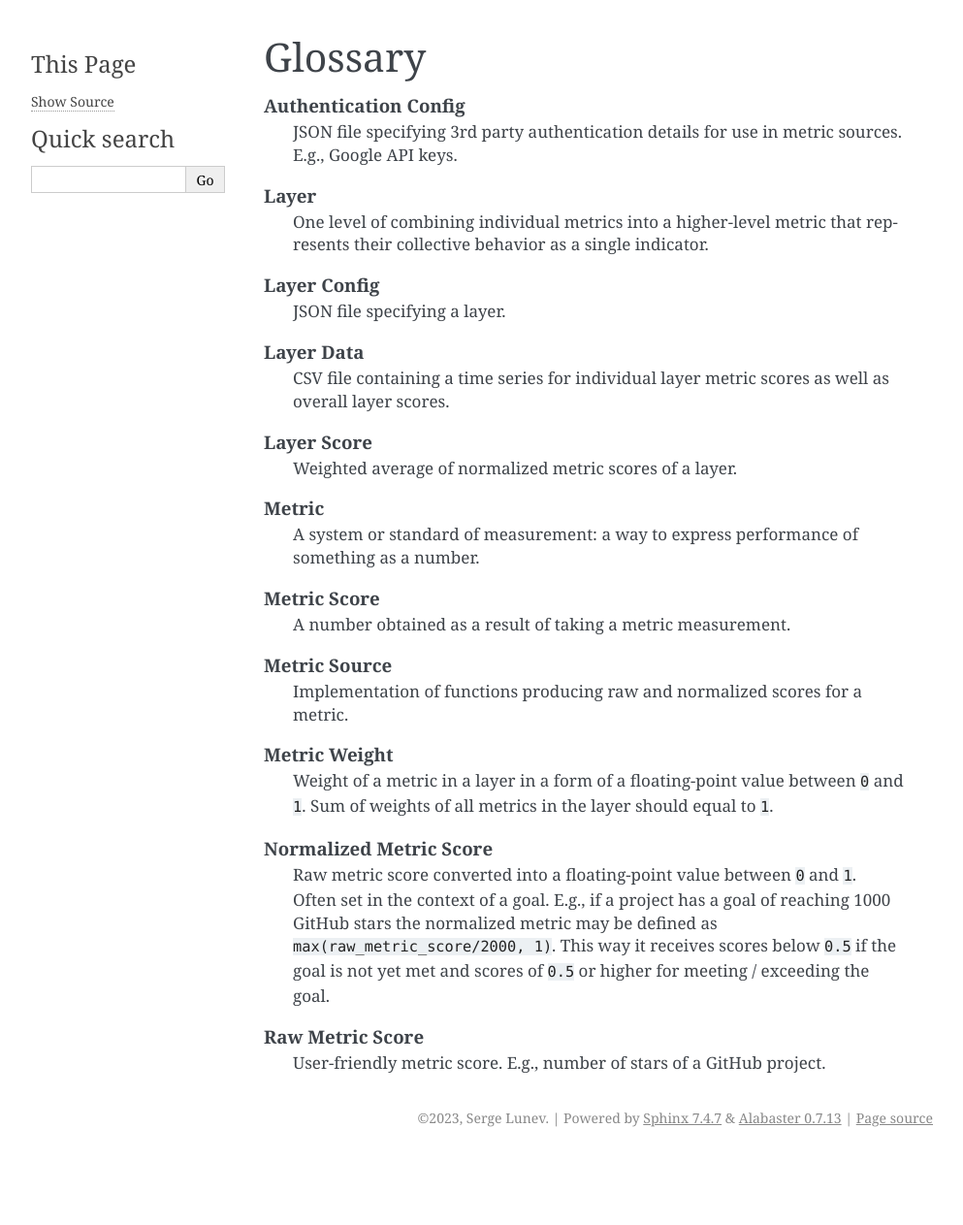
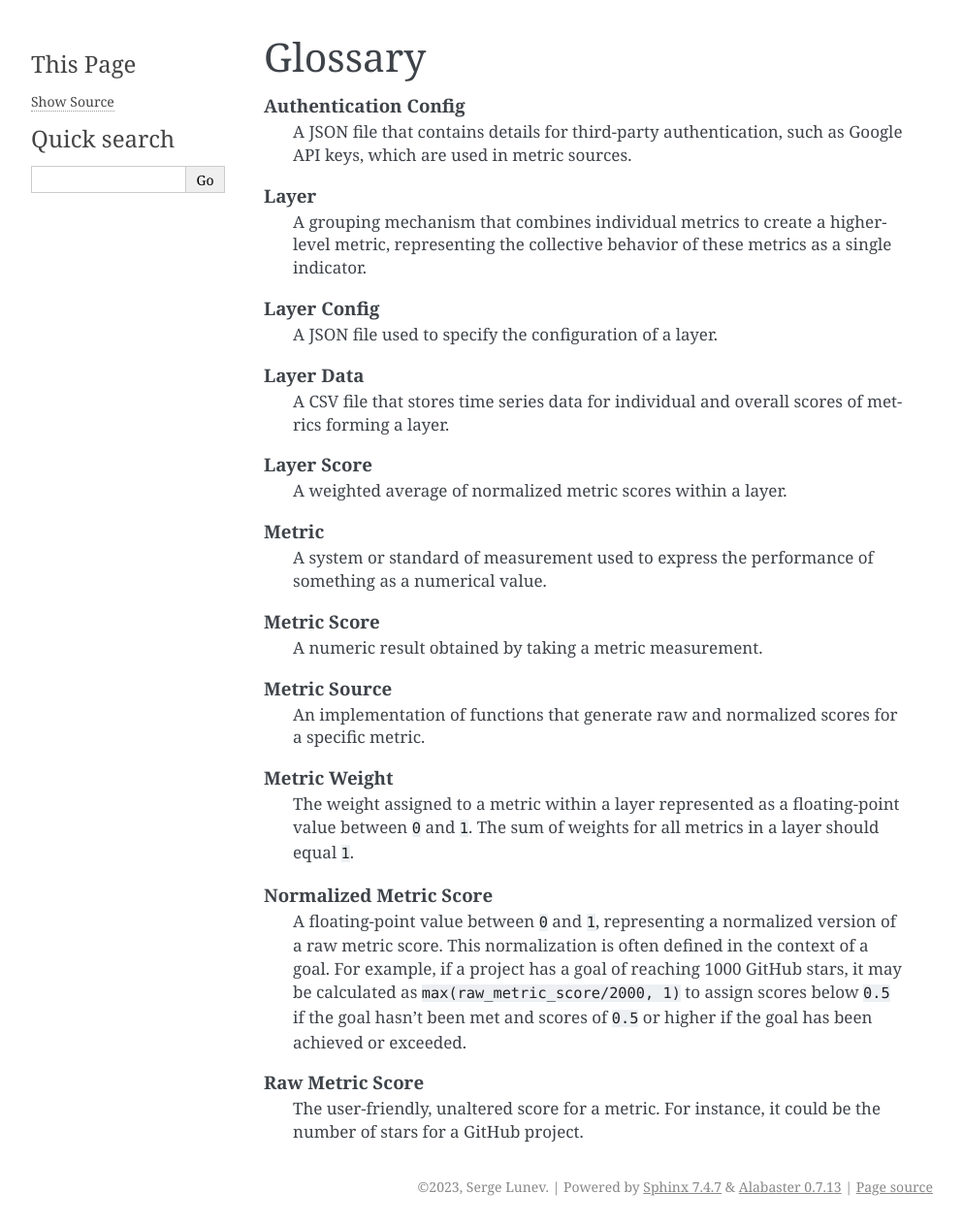
Before and after one commit to lunarserge/facere-sensum, a Sphinx documentation site: the page built from doc/glossary.rst, in a window 1280 px wide. Shown: the whole page at 97% size, without its empty margins (148-1141 px from the left). Built offline with Sphinx 7.4.7, drawn with Linux system fonts in a browser that asks for light colours; before the commit the page ends 1192 px from its top, so only the background shows below that.

Commit message:
rewrote glossary with ChatGPT

```diff
--- a/doc/glossary.rst
+++ b/doc/glossary.rst
@@ -5,34 +5,34 @@ Glossary
 .. glossary::
 
     Authentication Config
-        JSON file specifying 3rd party authentication details for use in metric sources. E.g., Google API keys.
+        A JSON file that contains details for third-party authentication, such as Google API keys, which are used in metric sources.
 
     Layer
-        One level of combining individual metrics into a higher-level metric that represents their collective behavior as a single indicator.
+        A grouping mechanism that combines individual metrics to create a higher-level metric, representing the collective behavior of these metrics as a single indicator.
 
     Layer Config
-        JSON file specifying a layer.
+        A JSON file used to specify the configuration of a layer.
 
     Layer Data
-        CSV file containing a time series for individual layer metric scores as well as overall layer scores.
+        A CSV file that stores time series data for individual and overall scores of metrics forming a layer.
 
     Layer Score
-        Weighted average of normalized metric scores of a layer.
+        A weighted average of normalized metric scores within a layer.
 
     Metric
-        A system or standard of measurement: a way to express performance of something as a number.
+        A system or standard of measurement used to express the performance of something as a numerical value.
 
     Metric Score
-        A number obtained as a result of taking a metric measurement.
+        A numeric result obtained by taking a metric measurement.
 
     Metric Source
-        Implementation of functions producing raw and normalized scores for a metric.
+        An implementation of functions that generate raw and normalized scores for a specific metric.
 
     Metric Weight
-        Weight of a metric in a layer in a form of a floating-point value between ``0`` and ``1``. Sum of weights of all metrics in the layer should equal to ``1``.
+        The weight assigned to a metric within a layer represented as a floating-point value between ``0`` and ``1``. The sum of weights for all metrics in a layer should equal ``1``.
 
     Normalized Metric Score
-        Raw metric score converted into a floating-point value between ``0`` and ``1``. Often set in the context of a goal. E.g., if a project has a goal of reaching 1000 GitHub stars the normalized metric may be defined as ``max(raw_metric_score/2000, 1)``. This way it receives scores below ``0.5`` if the goal is not yet met and scores of ``0.5`` or higher for meeting / exceeding the goal.
+        A floating-point value between ``0`` and ``1``, representing a normalized version of a raw metric score. This normalization is often defined in the context of a goal. For example, if a project has a goal of reaching 1000 GitHub stars, it may be calculated as ``max(raw_metric_score/2000, 1)`` to assign scores below ``0.5`` if the goal hasn't been met and scores of ``0.5`` or higher if the goal has been achieved or exceeded.
 
     Raw Metric Score
-        User-friendly metric score. E.g., number of stars of a GitHub project.
+        The user-friendly, unaltered score for a metric. For instance, it could be the number of stars for a GitHub project.
```
